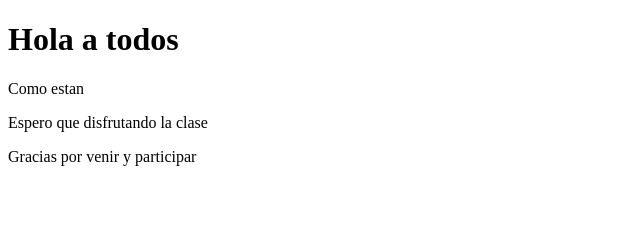
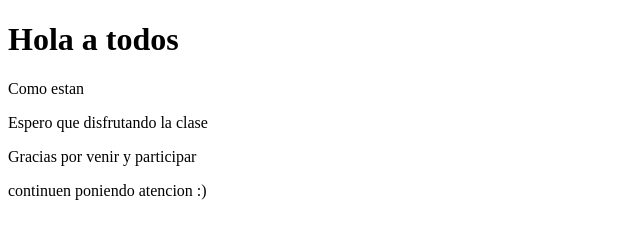
Before and after one commit to JManuelCR/prcticaUnoGitHub, a plain HTML site: page index.html in a window 1280 px wide. Shown: the whole page, without its empty margins (0-640 px from the left). Drawn offline with Linux system fonts and the light colour scheme.

Commit message:
ultimo commit

```diff
--- a/index.html
+++ b/index.html
@@ -11,5 +11,6 @@
     <p>Como estan</p>
     <p>Espero que disfrutando la clase</p>
     <p>Gracias por venir y participar</p>
+    <p>continuen poniendo atencion :)</p>
 </body>
 </html>
```
